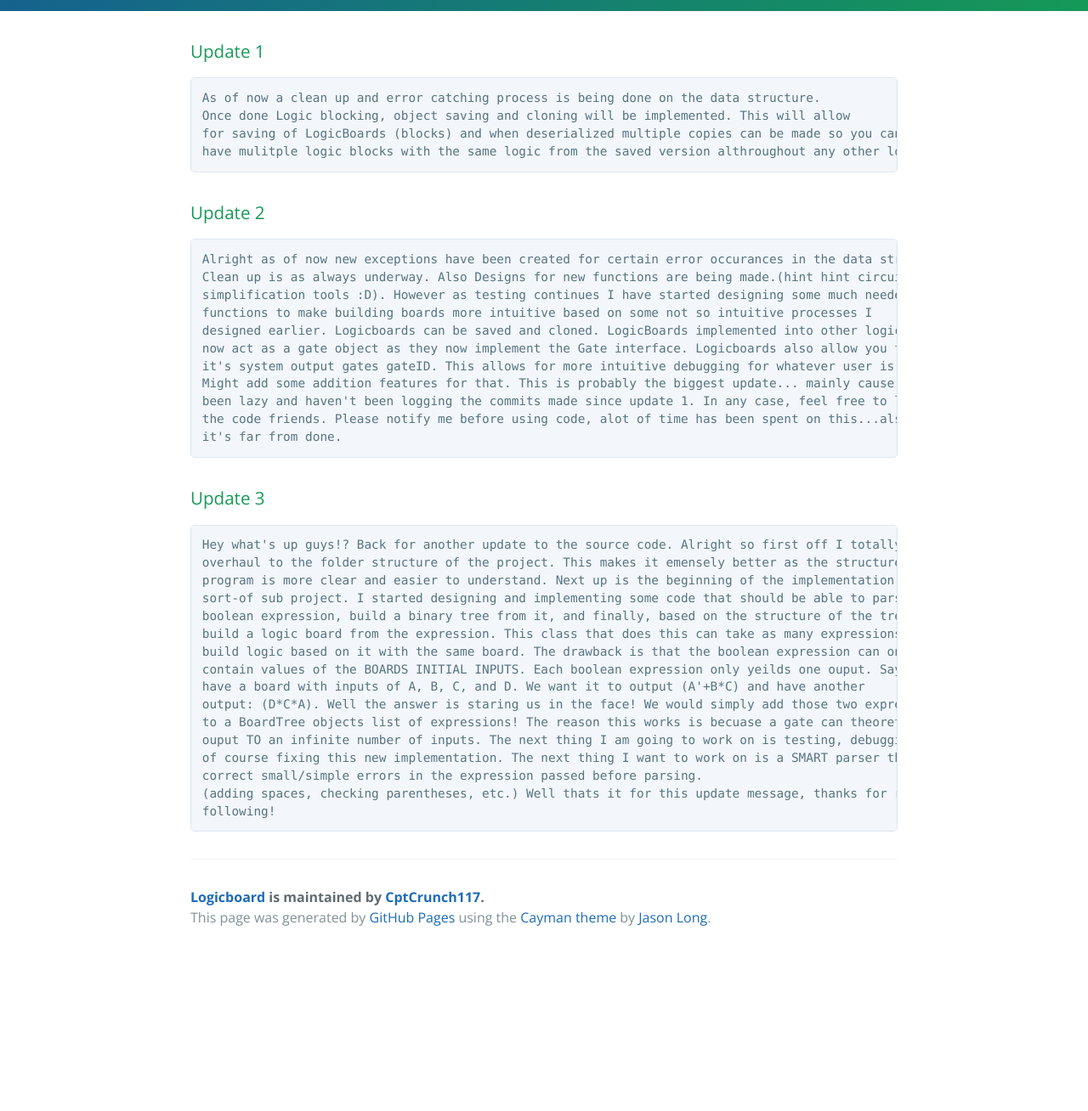
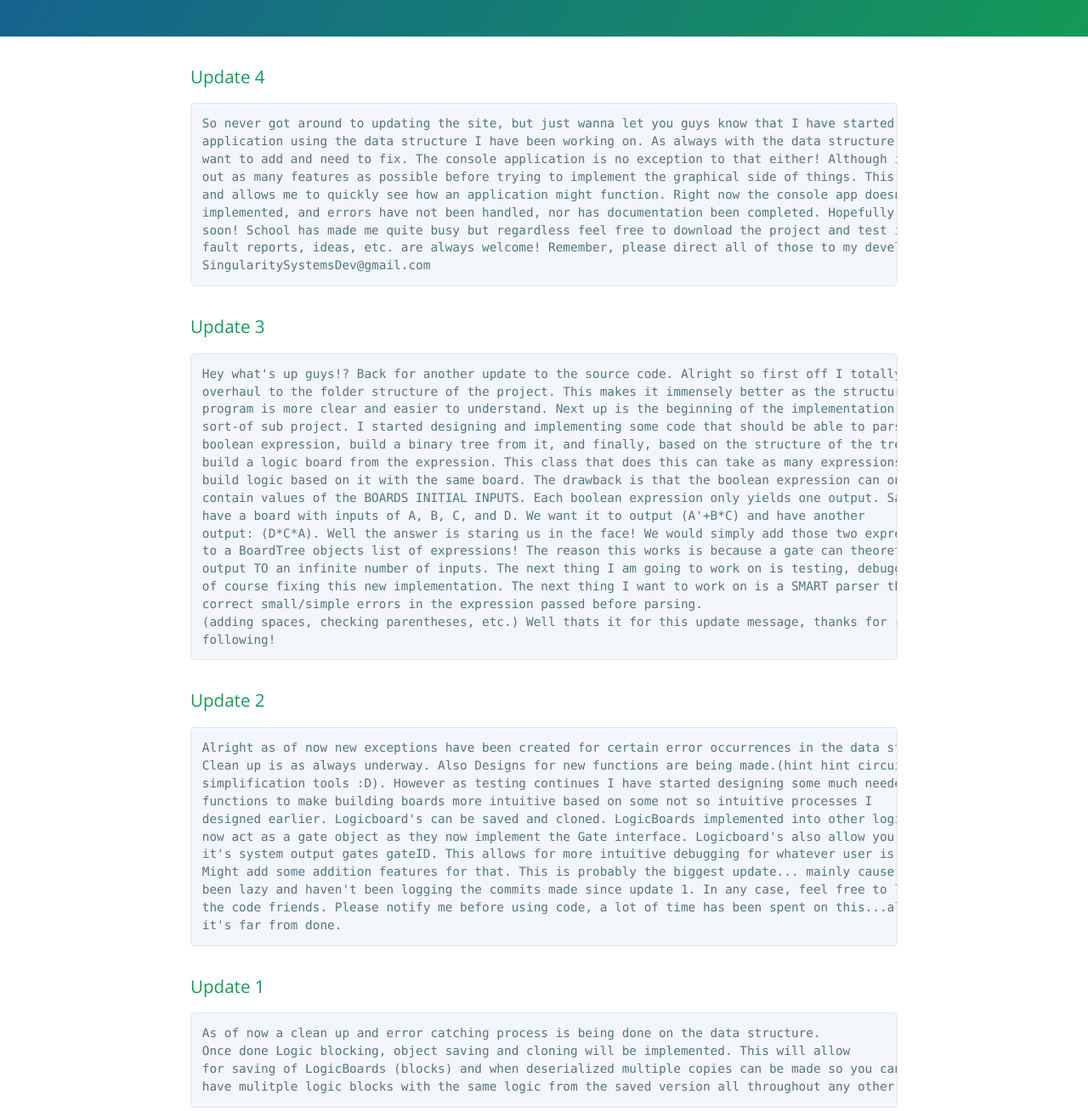
Before and after one commit to CptCrunch117/LogicBoard, a plain HTML site: page index.html in a window 1280 px wide. Shown: the part 460-1768 px from the top of the page at 85% size. Before the commit the page ends 1584 px from the top, so only its background shows below. Drawn offline with nearby package versions, Linux system fonts and the light colour scheme.

Commit message:
Create gh-pages branch via GitHub

```diff
--- a/index.html
+++ b/index.html
@@ -5,14 +5,14 @@
     <title>Logicboard by CptCrunch117</title>
     <meta name="viewport" content="width=device-width, initial-scale=1">
     <link rel="stylesheet" type="text/css" href="stylesheets/normalize.css" media="screen">
-    <link href='http://fonts.googleapis.com/css?family=Open+Sans:400,700' rel='stylesheet' type='text/css'>
+    <link href='https://fonts.googleapis.com/css?family=Open+Sans:400,700' rel='stylesheet' type='text/css'>
     <link rel="stylesheet" type="text/css" href="stylesheets/stylesheet.css" media="screen">
     <link rel="stylesheet" type="text/css" href="stylesheets/github-light.css" media="screen">
   </head>
   <body>
     <section class="page-header">
       <h1 class="project-name">Logicboard</h1>
-      <h2 class="project-tagline">This is a java console implementation of the LogicBoard project. It&#39;s purpose is for proof of concept. Once completed it will be implemented as an application using GUI. This project focuses on the data structure to handle creation,edits, and saves of a logicBoard project.All source code has been designed and implemented by Kyle Ferguson (Brogrammer Studios). This is kind of a private project</h2>
+      <h2 class="project-tagline">This is a java console implementation of the LogicBoard project. It&#39;s purpose is for proof of concept. Once completed it will be implemented as an application using GUI. This project focuses on the data structure to handle creation,edits, and saves of a logicBoard project.All source code has been designed and implemented by Kyle Ferguson (Singularity Systems).  Download it, test it out in your favorite IDE and let me now about any bugs!  SingularitySystemsDev@gmail.com</h2>
       <a href="https://github.com/CptCrunch117/LogicBoard" class="btn">View on GitHub</a>
       <a href="https://github.com/CptCrunch117/LogicBoard/zipball/master" class="btn">Download .zip</a>
       <a href="https://github.com/CptCrunch117/LogicBoard/tarball/master" class="btn">Download .tar.gz</a>
@@ -20,49 +20,63 @@
 
     <section class="main-content">
       <h3>
-<a id="update-1" class="anchor" href="#update-1" aria-hidden="true"><span class="octicon octicon-link"></span></a>Update 1</h3>
+<a id="update-4" class="anchor" href="#update-4" aria-hidden="true"><span class="octicon octicon-link"></span></a>Update 4</h3>
 
-<pre><code>As of now a clean up and error catching process is being done on the data structure.
-Once done Logic blocking, object saving and cloning will be implemented. This will allow
-for saving of LogicBoards (blocks) and when deserialized multiple copies can be made so you can
-have mulitple logic blocks with the same logic from the saved version althroughout any other logic board.
-</code></pre>
-
-<h3>
-<a id="update-2" class="anchor" href="#update-2" aria-hidden="true"><span class="octicon octicon-link"></span></a>Update 2</h3>
-
-<pre><code>Alright as of now new exceptions have been created for certain error occurances in the data structure.
-Clean up is as always underway. Also Designs for new functions are being made.(hint hint circuit
-simplification tools :D). However as testing continues I have started designing some much needed
-functions to make building boards more intuitive based on some not so intuitive processes I
-designed earlier. Logicboards can be saved and cloned. LogicBoards implemented into other logicboards
-now act as a gate object as they now implement the Gate interface. Logicboards also allow you to rename
-it's system output gates gateID. This allows for more intuitive debugging for whatever user is creating!
-Might add some addition features for that. This is probably the biggest update... mainly cause I have
-been lazy and haven't been logging the commits made since update 1. In any case, feel free to look at
-the code friends. Please notify me before using code, alot of time has been spent on this...also becuase
-it's far from done.
+<pre><code>So never got around to updating the site, but just wanna let you guys know that I have started work on a console driven
+application using the data structure I have been working on. As always with the data structure there are tons of things I
+want to add and need to fix. The console application is no exception to that either! Although its a a test I want to test
+out as many features as possible before trying to implement the graphical side of things. This makes rapid dev more rapid
+and allows me to quickly see how an application might function. Right now the console app doesn't have all features
+implemented, and errors have not been handled, nor has documentation been completed. Hopefully I can tackle these things
+soon! School has made me quite busy but regardless feel free to download the project and test it out. Friendly feedback,
+fault reports, ideas, etc. are always welcome! Remember, please direct all of those to my development email:
+SingularitySystemsDev@gmail.com
 </code></pre>
 
 <h3>
 <a id="update-3" class="anchor" href="#update-3" aria-hidden="true"><span class="octicon octicon-link"></span></a>Update 3</h3>
 
 <pre><code>Hey what's up guys!? Back for another update to the source code. Alright so first off I totally did an
-overhaul to the folder structure of the project. This makes it emensely better as the structure of the
+overhaul to the folder structure of the project. This makes it immensely better as the structure of the
 program is more clear and easier to understand. Next up is the beginning of the implementation of a
 sort-of sub project. I started designing and implementing some code that should be able to parse a
 boolean expression, build a binary tree from it, and finally, based on the structure of the tree,
 build a logic board from the expression. This class that does this can take as many expressions and
 build logic based on it with the same board. The drawback is that the boolean expression can only
-contain values of the BOARDS INITIAL INPUTS. Each boolean expression only yeilds one ouput. Say you
+contain values of the BOARDS INITIAL INPUTS. Each boolean expression only yields one output. Say you
 have a board with inputs of A, B, C, and D. We want it to output (A'+B*C) and have another
 output: (D*C*A). Well the answer is staring us in the face! We would simply add those two expressions
-to a BoardTree objects list of expressions! The reason this works is becuase a gate can theoretically
-ouput TO an infinite number of inputs. The next thing I am going to work on is testing, debugging, and
+to a BoardTree objects list of expressions! The reason this works is because a gate can theoretically
+output TO an infinite number of inputs. The next thing I am going to work on is testing, debugging, and
 of course fixing this new implementation. The next thing I want to work on is a SMART parser that can
 correct small/simple errors in the expression passed before parsing.
 (adding spaces, checking parentheses, etc.) Well thats it for this update message, thanks for reading and
 following!
+</code></pre>
+
+<h3>
+<a id="update-2" class="anchor" href="#update-2" aria-hidden="true"><span class="octicon octicon-link"></span></a>Update 2</h3>
+
+<pre><code>Alright as of now new exceptions have been created for certain error occurrences in the data structure.
+Clean up is as always underway. Also Designs for new functions are being made.(hint hint circuit
+simplification tools :D). However as testing continues I have started designing some much needed
+functions to make building boards more intuitive based on some not so intuitive processes I
+designed earlier. Logicboard's can be saved and cloned. LogicBoards implemented into other logicboard's
+now act as a gate object as they now implement the Gate interface. Logicboard's also allow you to rename
+it's system output gates gateID. This allows for more intuitive debugging for whatever user is creating!
+Might add some addition features for that. This is probably the biggest update... mainly cause I have
+been lazy and haven't been logging the commits made since update 1. In any case, feel free to look at
+the code friends. Please notify me before using code, a lot of time has been spent on this...also because
+it's far from done.
+</code></pre>
+
+<h3>
+<a id="update-1" class="anchor" href="#update-1" aria-hidden="true"><span class="octicon octicon-link"></span></a>Update 1</h3>
+
+<pre><code>As of now a clean up and error catching process is being done on the data structure.
+Once done Logic blocking, object saving and cloning will be implemented. This will allow
+for saving of LogicBoards (blocks) and when deserialized multiple copies can be made so you can
+have mulitple logic blocks with the same logic from the saved version all throughout any other logic board.
 </code></pre>
 
       <footer class="site-footer">
```
Also changed, not shown: params.json (+1 -1 lines).
